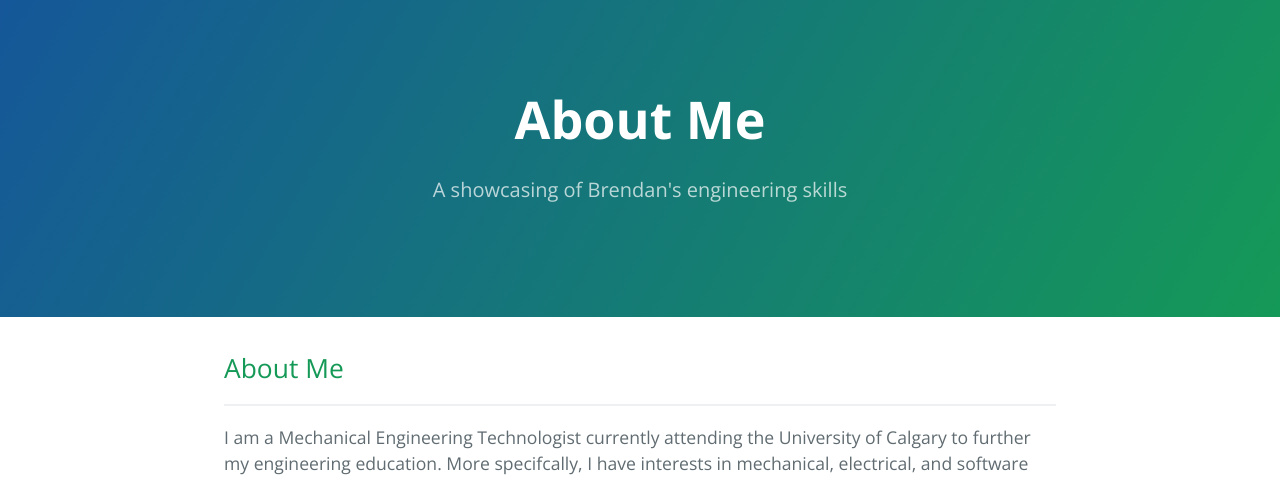
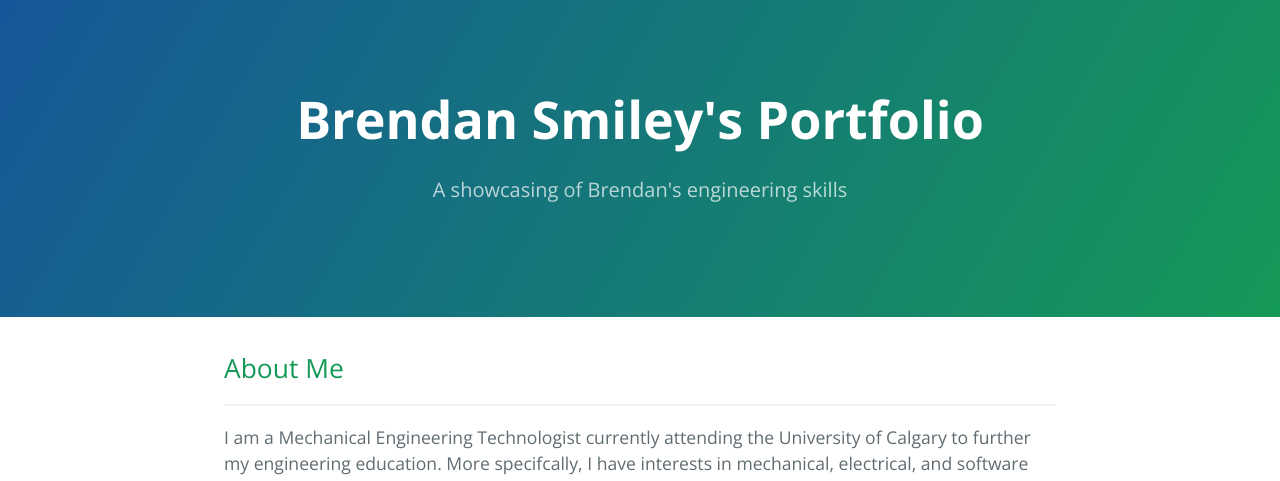
Before and after one commit to b-smiley/b-smiley.github.io, a Jekyll site: the page built from index.md, in a window 1280 px wide. Shown: the top 481 px of the page. Built offline with Jekyll 4.4.1, drawn with Linux system fonts in a browser that asks for light colours; our own code applies the rules of GitHub Pages for plain Markdown files.

Commit message:
Update index.md

```diff
--- a/index.md
+++ b/index.md
@@ -1,5 +1,7 @@
 ---
 layout: default
+title: Brendan Smiley's Portfolio
+description: A showcasing of Brendan's engineering skills
 ---
 ## About Me
 * * *
```
